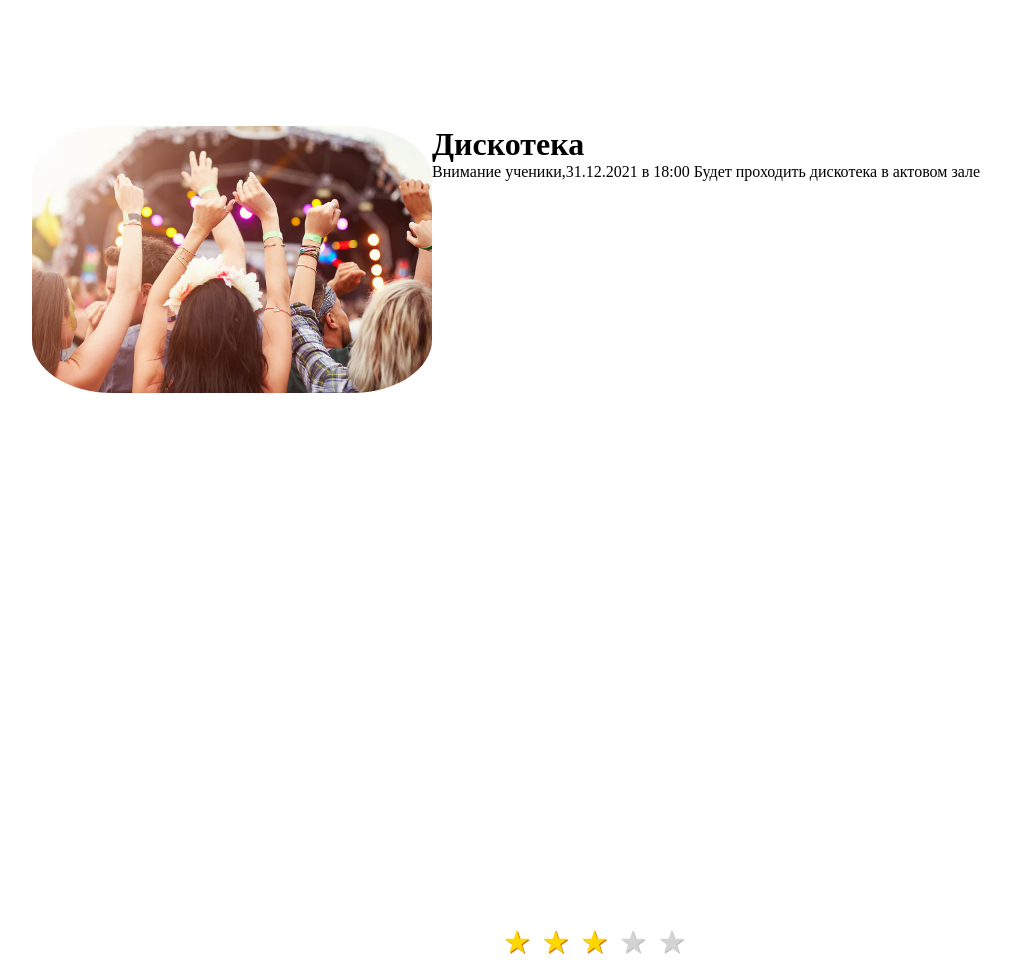
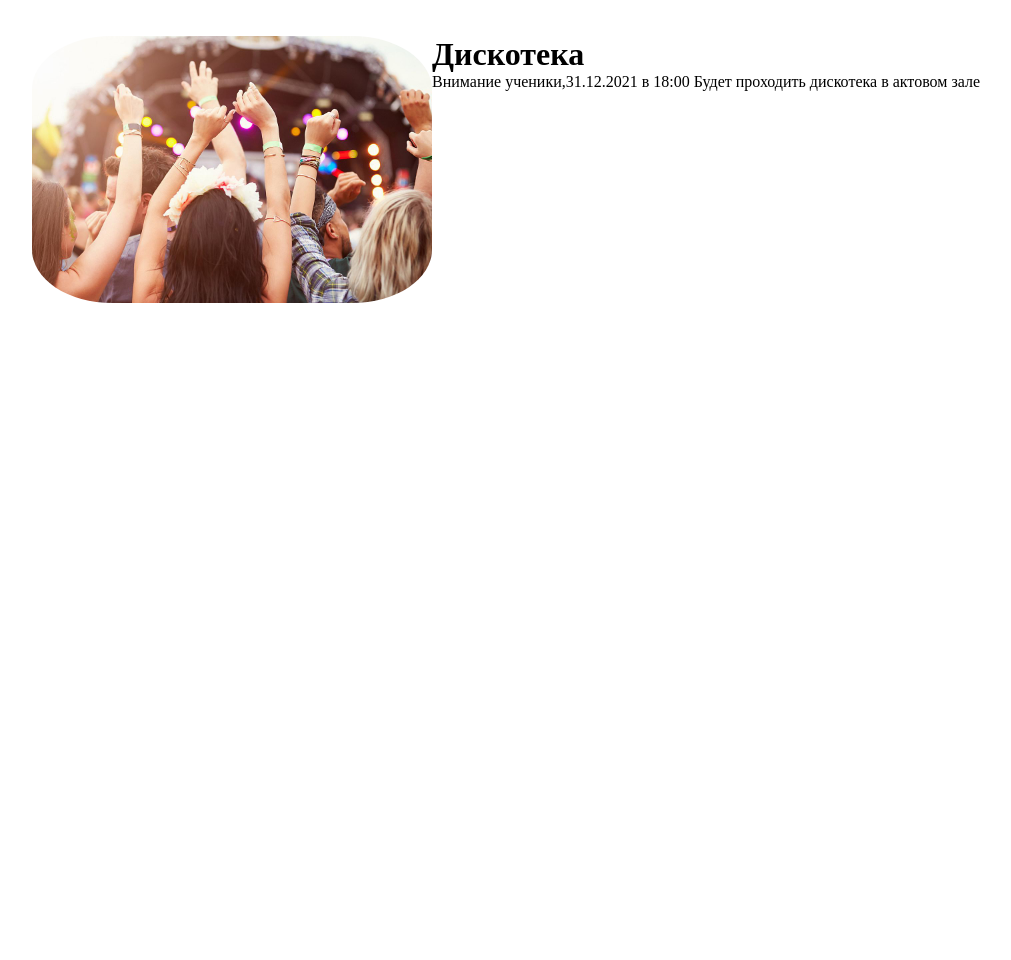
Before and after one commit to GlazkovDA/meropriyat, a PHP site: page /candidat.php?id=1 in a window 1280 px wide. Shown: the whole page, without its empty margins (8-1019 px from the left). After the commit the page ends 303 px from the top, so only its background shows below. Run offline with PHP 8.4, Linux system fonts and the light colour scheme; data comes from the database, SQL or seed files in the repository.

Commit message:
Add files via upload

```diff
--- a/candidat.php
+++ b/candidat.php
@@ -10,13 +10,6 @@
 </head>
 
 <body>
-
-
-    <br>
-    <br>
-    <br>
-    <br>
-    <br>
     <br><br>
     <?php
     $id = $_GET['id'];
@@ -56,15 +49,7 @@
 	color: lightgrey;
 	text-shadow: 1px 1px #bbb;
 }
-.rating-result > span:before {
-	content: '★';
-}
-.rating-result > span.active {
-	color: gold;
-	text-shadow: 1px 1px #c60;
-}
     </style>
-
 </body>
 <footer>
                 </footer>
```
Also changed, not shown: index.php (+1 -10 lines).
